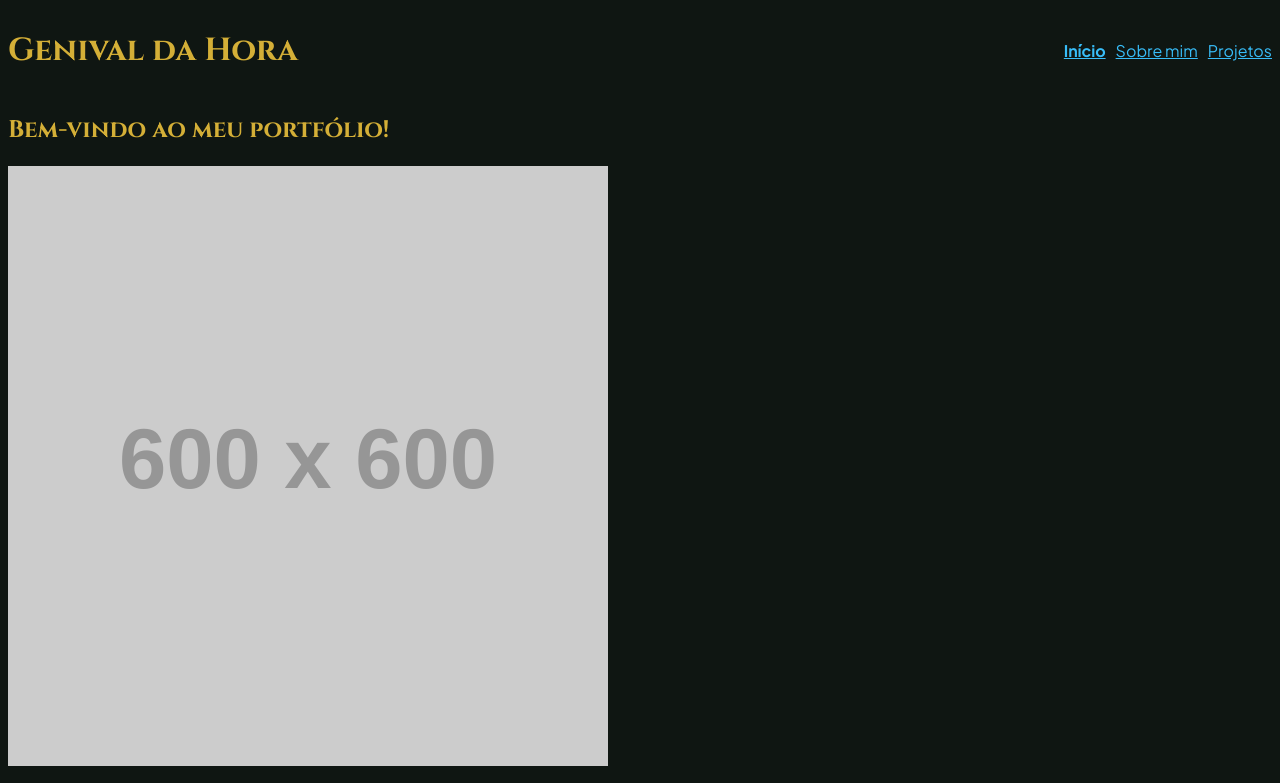
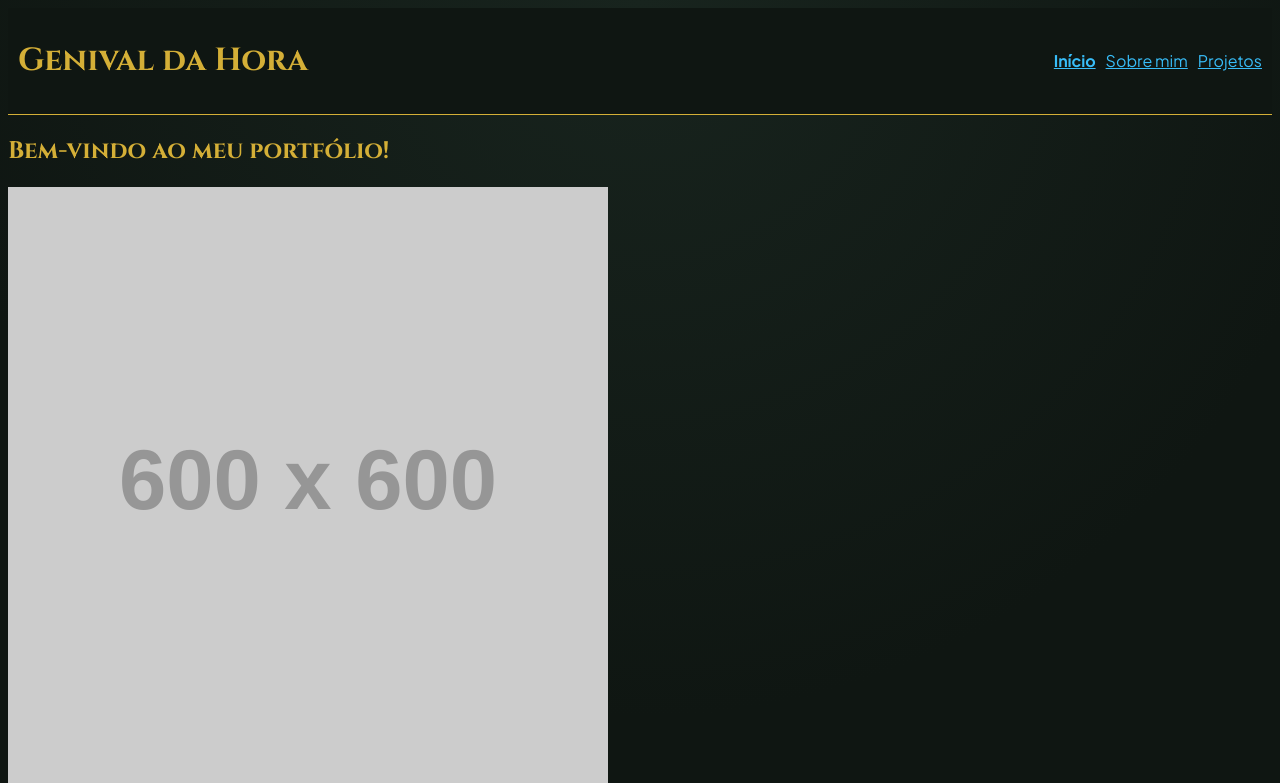
Before and after one commit to Genival714/Portfolio, a plain HTML site: page index.html in a window 1280 px wide. Shown: the top 783 px of the page. Drawn offline with Linux system fonts and the light colour scheme; placeholder pictures from the web are drawn by us.

Commit message:
Adiciona luz no fundo, cabeçalho fixo e voltar ao topo

```diff
--- a/css/style.css
+++ b/css/style.css
@@ -12,8 +12,13 @@
     --dourado: #D4AF37; /*Dourado*/
 }
 
+html {
+    scroll-behavior: smooth;
+}
+
 body {
-    background-color: var(--fundo);
+    background: radial-gradient(circle at top, var(--superficie), var(--fundo) 70%);
+    background-attachment: fixed;
     color: var(--texto);
     font-family: var(--fonte-texto);
 }
@@ -61,6 +66,12 @@ header {
     align-items: center;
     flex-wrap: wrap;
     gap: 10px;
+    position: sticky;
+    top: 0;
+    background-color: var(--fundo);
+    z-index: 10;
+    border-bottom: var(--borda);
+    padding: 10px;
 }
 
 .cartoes {
@@ -87,3 +98,7 @@ img {
         font-size: 1.2rem;
     }
 }
+
+@media (prefers-reduced-motion: reduce) {
+    html { scroll-behavior: auto; }
+}
--- a/index.html
+++ b/index.html
@@ -9,7 +9,7 @@
     <link href="https://fonts.googleapis.com/css2?family=Cinzel:wght@400..900&family=JetBrains+Mono:wght@100..800&family=Plus+Jakarta+Sans:wght@200..800&display=swap" rel="stylesheet">
     <link rel="stylesheet" href="css/style.css">
 </head>
-<body>
+<body id="topo">
     <header>
         <h1>Genival da Hora</h1>
         <nav>
@@ -48,6 +48,7 @@
         </section>
     </main>
     <footer>
+        <a href="#topo">Voltar ao topo</a>
         <p>Genival da Hora - 2026</p>
     </footer>
     <script src="js/main.js"></script>
```
Also changed, not shown: projetos.html (+2 -1 lines), sobre.html (+2 -1 lines).
